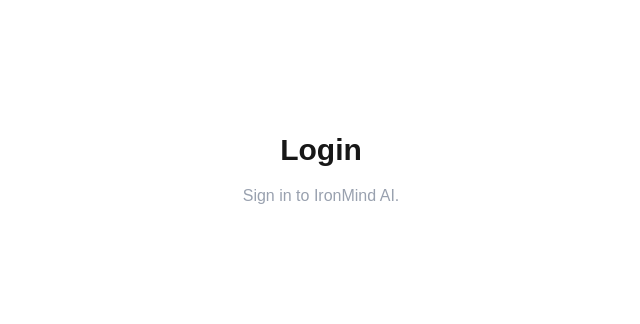
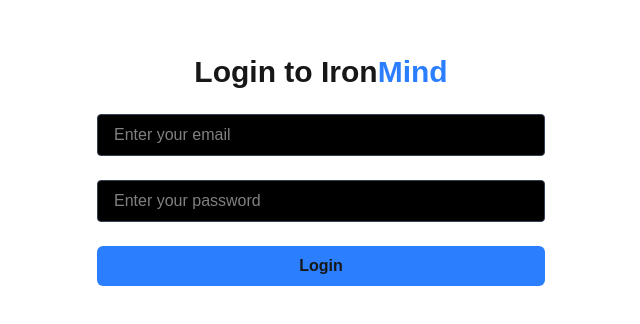
Before and after one commit to SumerThakur1771/IronMind, a Next.js app: page /login in a window 1280 px wide. Shown: the part 230-554 px from the top of the page, without its empty margins (319-959 px from the left). Built offline with nearby package versions, Linux system fonts and the light colour scheme.

Commit message:
Style login page

```diff
--- a/app/login/page.tsx
+++ b/app/login/page.tsx
@@ -1,13 +1,49 @@
+"use client";
+
+import { useState } from "react";
+
 export default function LoginPage() {
+  const [email, setEmail] = useState("");
+  const [password, setPassword] = useState("");
+
+  async function handleSubmit() {
+    const request = await fetch("/api/auth/login", {
+      method: "POST",
+      headers: { "Content-Type": "application/json" },
+      body: JSON.stringify({ email, password }),
+    });
+    const data = await request.json();
+    if (data.error) {
+      alert(data.error);
+      return;
+    }
+    document.cookie = `token=${data}; path=/`;
+    window.location.href = "/admin";
+  }
+
   return (
     <div className="flex min-h-screen items-center justify-center">
-      <div className="text-center">
-        <h1 className="text-3xl font-bold">
+      <div className="flex flex-col gap-6 w-md">
+        <h1 className="text-3xl font-bold text-center">
+          Login to Iron<span className="text-blue-500">Mind</span>
+        </h1>
+        <input
+          type="email"
+          placeholder="Enter your email"
+          value={email}
+          onChange={(e) => setEmail(e.target.value)}
+          className="rounded border border-gray-700 bg-black px-4 py-2 text-white"
+        />
+        <input
+          type="password"
+          placeholder="Enter your password"
+          value={password}
+          onChange={(e) => setPassword(e.target.value)}
+          className="rounded border border-gray-700 bg-black px-4 py-2 text-white"
+        />
+        <button onClick={handleSubmit} className="bg-blue-500 p-2 rounded-md font-semibold">
           Login
-        </h1>
-        <p className="mt-4 text-gray-400">
-          Sign in to IronMind AI.
-        </p>
+        </button>
       </div>
     </div>
   );
```
